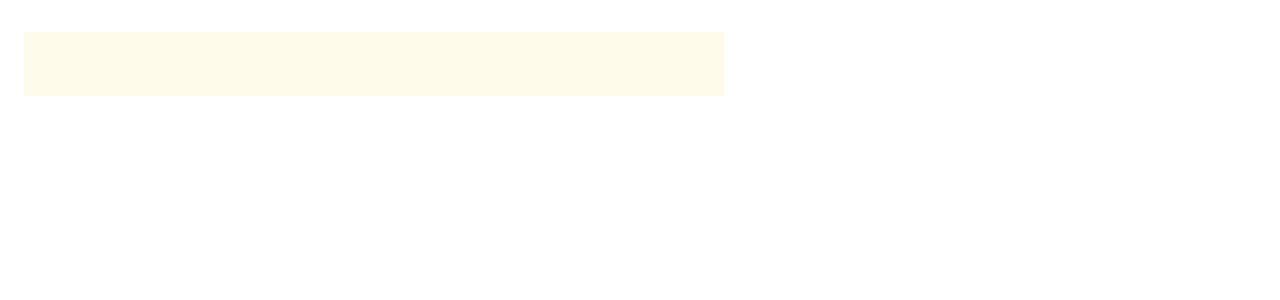
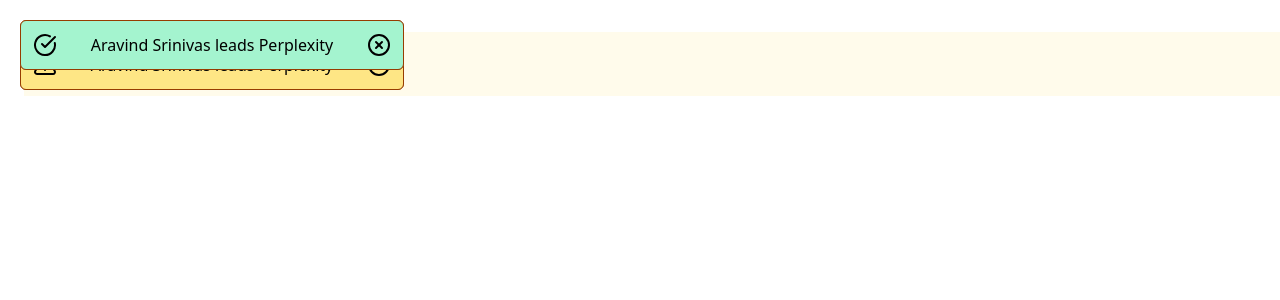
Before and after one commit to ultfsuraj/machine_coding_project_setup, a Next.js app: page / in a window 1280 px wide. Shown: the top 300 px of the page. Built offline with nearby package versions, Linux system fonts and the light colour scheme.

Commit message:
notifications without container or push existing notification animations

```diff
--- a/src/app/page.tsx
+++ b/src/app/page.tsx
@@ -1,3 +1,19 @@
+'use client';
+
+import Notification from '@/components/Notification';
+
 export default function Home() {
-  return <div className="mt-8 ml-6 w-[700px] bg-amber-50 p-8"></div>;
+  return (
+    <div className="mt-8 ml-6 bg-amber-50 p-8">
+      <Notification text="Aravind Srinivas leads Perplexity" size={'small'} animation="pop" />
+      <Notification
+        text="Aravind Srinivas leads Perplexity"
+        size={'small'}
+        type="warning"
+        animation="pop"
+      />
+      <Notification text="Aravind Srinivas leads Perplexity" size={'small'} type={'error'} />
+      <Notification text="Aravind Srinivas leads Perplexity" size={'small'} type={'success'} />
+    </div>
+  );
 }
--- /dev/null
+++ b/src/components/Notification.tsx
@@ -0,0 +1,109 @@
+'use client';
+
+import { AnimatePresence, motion } from 'motion/react';
+import { cn } from '@/utils/util';
+import { cva, VariantProps } from 'class-variance-authority';
+import { CircleX, Info, CircleSlash, TriangleAlert, CircleCheckBig } from 'lucide-react';
+import { useRef, useState } from 'react';
+
+const containerStyles = cva('flex px-3 py-2 items-center justify-between ', {
+  variants: {
+    type: {
+      success: 'bg-emerald-200',
+      error: 'bg-red-200',
+      info: 'bg-cyan-200',
+      warning: 'bg-amber-200',
+    },
+    size: {
+      small: 'rounded-md w-[30%]',
+      medium: 'rounded-lg w-[50%]',
+      large: 'rounded-xl w-[70%]',
+    },
+  },
+  defaultVariants: {
+    type: 'info',
+    size: 'medium',
+  },
+});
+
+type ButtonVariants = VariantProps<typeof containerStyles>;
+
+const iconMap: Record<ButtonVariants['type'] & string, typeof Info> = {
+  success: CircleCheckBig,
+  info: Info,
+  warning: TriangleAlert,
+  error: CircleSlash,
+};
+
+const posMap = {
+  topLeft: {
+    pop: { initial: { top: -60, left: 20 }, entry: { top: 40 } },
+    slide: { initial: { top: 20, left: -800 }, entry: { left: 20 } },
+  },
+  topRight: {
+    pop: { initial: { top: 20, left: -800 }, entry: { left: 20 } },
+    slide: { initial: { top: 20, left: -800 }, entry: { left: 20 } },
+  },
+  bottomLeft: {
+    pop: { initial: { top: 20, left: -800 }, entry: { left: 20 } },
+    slide: { initial: { top: 20, left: -800 }, entry: { left: 20 } },
+  },
+  bottomRight: {
+    pop: { initial: { top: 20, left: -800 }, entry: { left: 20 } },
+    slide: { initial: { top: 20, left: -800 }, entry: { left: 20 } },
+  },
+};
+
+const Notification = ({
+  type,
+  size,
+  text = 'notification',
+  onClick = () => {},
+  position = 'topLeft',
+  animation = 'slide',
+  delay = 3,
+}: ButtonVariants & {
+  text?: string;
+  onClick?: () => void;
+  position?: keyof typeof posMap;
+  animation?: keyof (typeof posMap)['topLeft'];
+  delay?: number;
+}) => {
+  const Icon = iconMap[type || 'info'];
+  const [visible, setVisible] = useState<boolean>(true);
+
+  return (
+    <AnimatePresence mode="wait">
+      {visible && (
+        <motion.div
+          layout
+          style={{ position: 'absolute' }}
+          initial={{ ...posMap[position][animation].initial, opacity: 0 }}
+          animate={{ ...posMap[position][animation].entry, opacity: 1 }}
+          transition={{ duration: 0.6, type: 'spring', bounce: 0.2 }}
+          exit={{
+            ...posMap[position][animation].initial,
+            opacity: 0,
+            transition: { duration: 0.8, type: 'spring', bounce: 0 },
+          }}
+          className={cn('border border-amber-800', containerStyles({ type, size }))}
+        >
+          <div>
+            <Icon />
+          </div>
+          <div className="px-2 py-1">{text}</div>
+          <div>
+            <CircleX
+              onClick={() => {
+                onClick();
+                setVisible(false);
+              }}
+            />
+          </div>
+        </motion.div>
+      )}
+    </AnimatePresence>
+  );
+};
+
+export default Notification;
```
